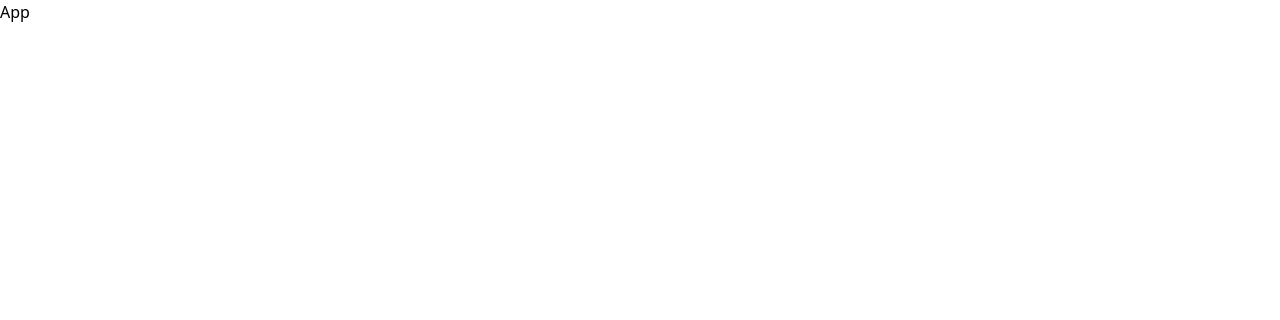
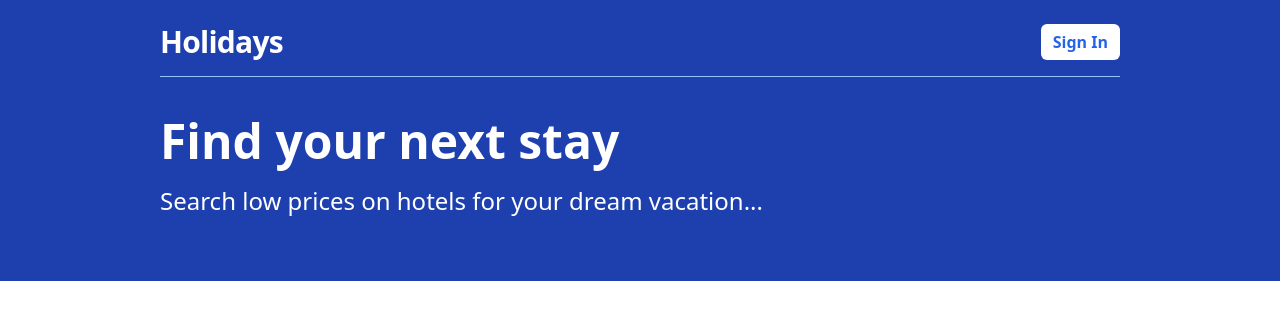
Before and after one commit to skp544/hotel-booking-app, a React (Vite) app in the folder client/: page / in a window 1280 px wide. Shown: the top 320 px of the page. Built offline with nearby package versions, Linux system fonts and the light colour scheme.

Commit message:
adding hero and header component

```diff
--- a/client/package.json
+++ b/client/package.json
@@ -11,7 +11,8 @@
   },
   "dependencies": {
     "react": "^18.2.0",
-    "react-dom": "^18.2.0"
+    "react-dom": "^18.2.0",
+    "react-router-dom": "^6.22.0"
   },
   "devDependencies": {
     "@types/react": "^18.2.43",
--- a/client/src/App.tsx
+++ b/client/src/App.tsx
@@ -1,5 +1,14 @@
+import { Navigate, Route, Routes } from "react-router-dom";
+import Layout from "./Layout/Layout";
+
 const App = () => {
-  return <div>App</div>;
+  return (
+    <Routes>
+      <Route path="/" element={<Layout></Layout>} />
+      <Route path="search" element={<>SearchPage</>} />
+      <Route path="*" element={<Navigate to="/" />} />
+    </Routes>
+  );
 };
 
 export default App;
--- /dev/null
+++ b/client/src/Layout/Layout.tsx
@@ -0,0 +1,12 @@
+import { Header, Hero } from "../components";
+
+const Layout = () => {
+  return (
+    <div className=" flex flex-col min-h-screen">
+      <Header />
+      <Hero />
+    </div>
+  );
+};
+
+export default Layout;
--- /dev/null
+++ b/client/src/components/Header.tsx
@@ -0,0 +1,25 @@
+import { Link } from "react-router-dom";
+
+const Header = () => {
+  return (
+    <div className=" bg-blue-800 py-6 ">
+      <div className=" container mx-auto ">
+        <div className=" flex justify-between border-b border-blue-300 pb-4">
+          <span className=" text-3xl text-white font-bold tracking-tight">
+            <Link to={"/"}>Holidays</Link>
+          </span>
+          <span className=" flex space-x-2">
+            <Link
+              to={"/sign-in"}
+              className=" flex items-center justify-center text-blue-600 px-3 py-1 font-bold rounded-md bg-white hover:bg-gray-100 transition-all duration-200"
+            >
+              Sign In
+            </Link>
+          </span>
+        </div>
+      </div>
+    </div>
+  );
+};
+
+export default Header;
--- /dev/null
+++ b/client/src/components/Hero.tsx
@@ -0,0 +1,14 @@
+const Hero = () => {
+  return (
+    <div className=" pb-16 bg-blue-800 pt-4">
+      <div className=" container  mx-auto flex flex-col gap-5 ">
+        <h1 className=" text-5xl text-white font-bold">Find your next stay</h1>
+        <p className=" text-2xl text-white">
+          Search low prices on hotels for your dream vacation...
+        </p>
+      </div>
+    </div>
+  );
+};
+
+export default Hero;
--- /dev/null
+++ b/client/src/components/index.ts
@@ -0,0 +1,4 @@
+import Header from "./Header";
+import Hero from "./Hero";
+
+export { Header, Hero };
--- a/client/src/main.tsx
+++ b/client/src/main.tsx
@@ -1,10 +1,13 @@
 import React from "react";
 import ReactDOM from "react-dom/client";
+import { BrowserRouter } from "react-router-dom";
 import App from "./App.tsx";
 import "./index.css";
 
 ReactDOM.createRoot(document.getElementById("root")!).render(
   <React.StrictMode>
-    <App />
+    <BrowserRouter>
+      <App />
+    </BrowserRouter>
   </React.StrictMode>
 );
--- a/client/tailwind.config.js
+++ b/client/tailwind.config.js
@@ -3,6 +3,9 @@ export default {
   content: ["./index.html", "./src/**/*.{js,ts,jsx,tsx}"],
   theme: {
     extend: {},
+    container: {
+      padding: "10rem",
+    },
   },
   plugins: [],
 };
```
Also changed, not shown: 1 other file (tests, documents, lock files or other folders).
